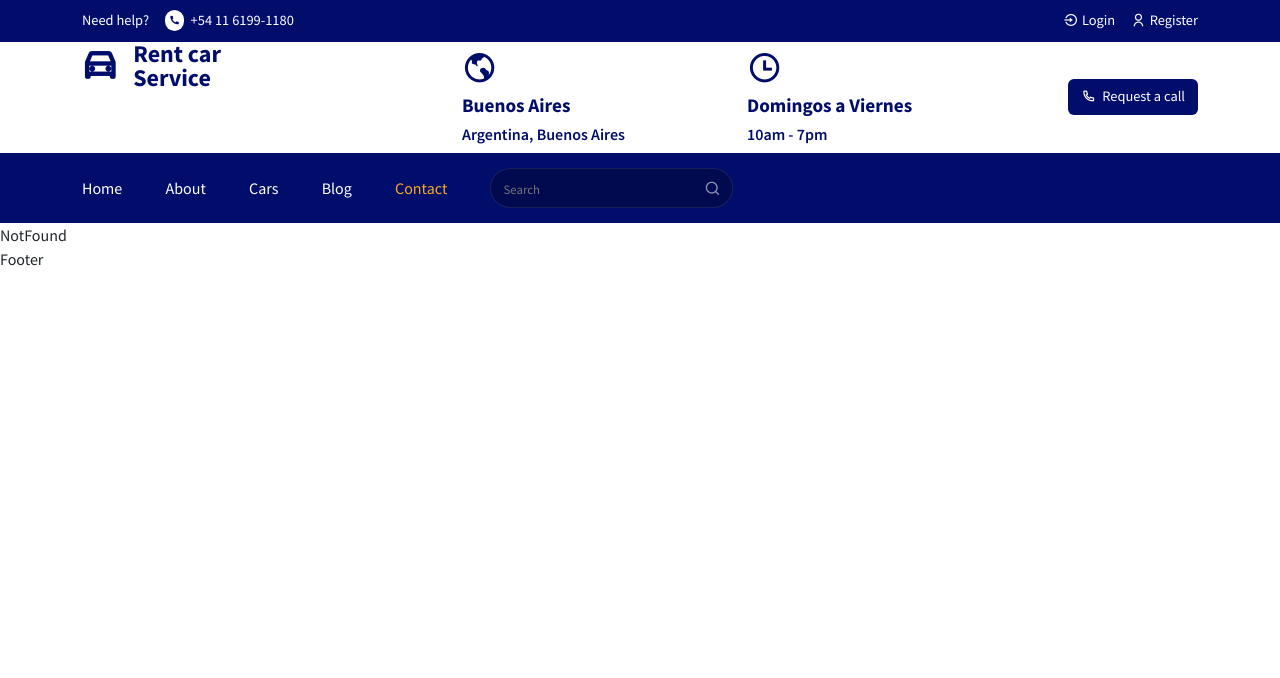
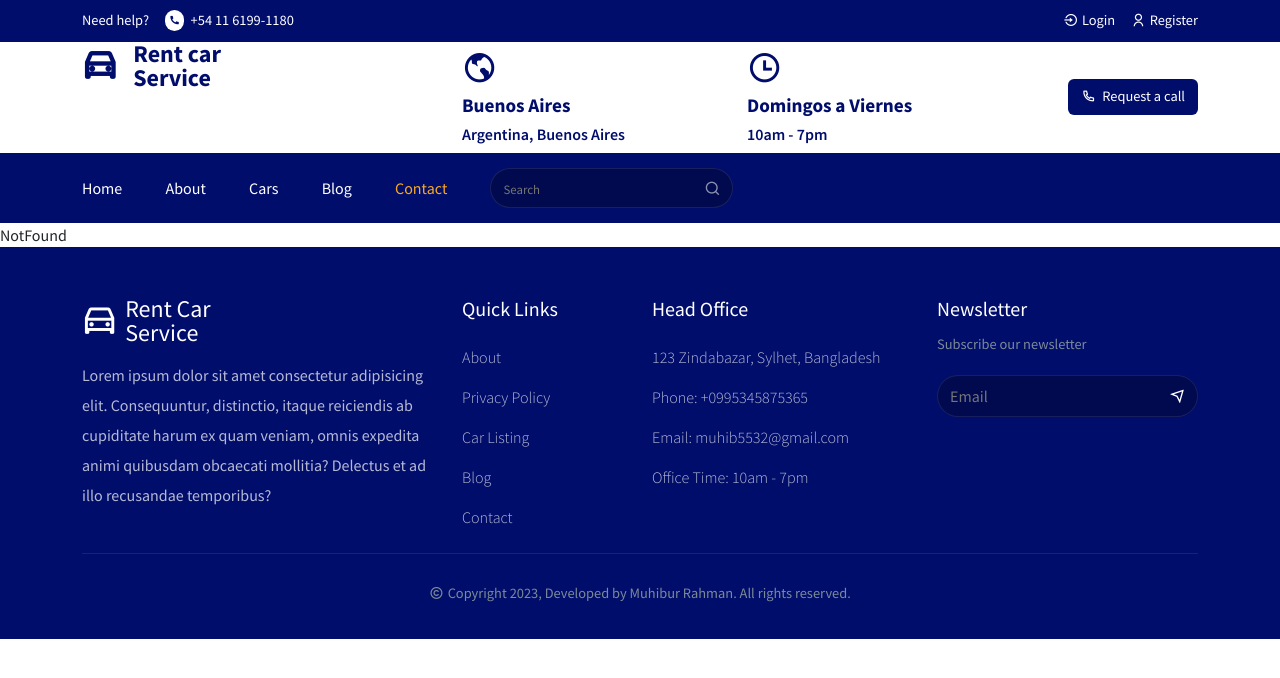
Before and after one commit to lautiposti/Car-rental, a React (Create React App) app: page /contact in a window 1280 px wide. Shown: the top 678 px of the page. Built offline with nearby package versions, Linux system fonts and the light colour scheme.

Commit message:
Terminado el Footer y el css

```diff
--- a/src/components/Footer/Footer.jsx
+++ b/src/components/Footer/Footer.jsx
@@ -1,7 +1,111 @@
 import React from "react";
 
+import { Container, Row, Col, ListGroup, ListGroupItem } from "reactstrap";
+import { Link } from "react-router-dom";
+import "../../styles/Footer.css";
+
+const quickLinks = [
+  {
+    path: "/about",
+    display: "About",
+  },
+
+  {
+    path: "#",
+    display: "Privacy Policy",
+  },
+
+  {
+    path: "/cars",
+    display: "Car Listing",
+  },
+  {
+    path: "/blogs",
+    display: "Blog",
+  },
+
+  {
+    path: "/contact",
+    display: "Contact",
+  },
+];
+
 const Footer = () => {
-  return <div>Footer</div>;
+  const date = new Date();
+  const year = date.getFullYear();
+  return (
+    <footer className="footer">
+      <Container>
+        <Row>
+          <Col lg="4" md="4" sm="12">
+            <div className="logo footer__logo">
+              <h1>
+                <Link to="/home" className=" d-flex align-items-center gap-2">
+                  <i class="ri-car-line"></i>
+                  <span>
+                    Rent Car <br /> Service
+                  </span>
+                </Link>
+              </h1>
+            </div>
+            <p className="footer__logo-content">
+              Lorem ipsum dolor sit amet consectetur adipisicing elit.
+              Consequuntur, distinctio, itaque reiciendis ab cupiditate harum ex
+              quam veniam, omnis expedita animi quibusdam obcaecati mollitia?
+              Delectus et ad illo recusandae temporibus?
+            </p>
+          </Col>
+
+          <Col lg="2" md="4" sm="6">
+            <div className="mb-4">
+              <h5 className="footer__link-title">Quick Links</h5>
+              <ListGroup>
+                {quickLinks.map((item, index) => (
+                  <ListGroupItem key={index} className="p-0 mt-3 quick__link">
+                    <Link to={item.path}>{item.display}</Link>
+                  </ListGroupItem>
+                ))}
+              </ListGroup>
+            </div>
+          </Col>
+
+          <Col lg="3" md="4" sm="6">
+            <div className="mb-4">
+              <h5 className="footer__link-title mb-4">Head Office</h5>
+              <p className="office__info">123 Zindabazar, Sylhet, Bangladesh</p>
+              <p className="office__info">Phone: +0995345875365</p>
+
+              <p className="office__info">Email: muhib5532@gmail.com</p>
+
+              <p className="office__info">Office Time: 10am - 7pm</p>
+            </div>
+          </Col>
+
+          <Col lg="3" md="4" sm="12">
+            <div className="mb-4">
+              <h5 className="footer__link-title">Newsletter</h5>
+              <p className="section__description">Subscribe our newsletter</p>
+              <div className="newsletter">
+                <input type="email" placeholder="Email" />
+                <span>
+                  <i class="ri-send-plane-line"></i>
+                </span>
+              </div>
+            </div>
+          </Col>
+
+          <Col lg="12">
+            <div className="footer__bottom">
+              <p className="section__description d-flex align-items-center justify-content-center gap-1 pt-4">
+                <i class="ri-copyright-line"></i>Copyright {year}, Developed by
+                Muhibur Rahman. All rights reserved.
+              </p>
+            </div>
+          </Col>
+        </Row>
+      </Container>
+    </footer>
+  );
 };
 
 export default Footer;
--- /dev/null
+++ b/src/styles/Footer.css
@@ -0,0 +1,92 @@
+.footer {
+    background: #000d6b;
+    padding-top: 50px;
+    padding-bottom: 15px;
+}
+
+.footer__logo i{
+    color: #fff;
+    font-weight: 400;
+}
+
+.footer__logo span {
+    color: #fff;
+    font-weight: 500;
+}
+
+.footer__logo-content {
+    color: rgba(255, 255, 255, 0.715);
+    margin-top: 15px;
+    line-height: 30px;
+}
+
+.quick__link {
+    border: none !important;
+    background: transparent !important;
+}
+
+.quick__link a{
+    color: rgba(255, 255, 255, 0.715);
+    text-decoration: none;
+    font-weight: 300;
+    transition: 0.3s;
+}
+
+.quick__link a:hover {
+    color: #f9a826;
+}
+
+.footer__link-title {
+    color: #fff;
+}
+
+.office__info {
+    color: rgba(255, 255, 255, 0.715);
+    font-weight: 300;
+}
+
+.newsletter {
+    display: flex;
+    align-items: center;
+    justify-content: space-between;
+    padding: 8px 12px;
+    border: 1px solid #7c8a972f;
+    border-radius: 50px;
+    background: #020a4de9;
+}
+
+.newsletter input {
+    background: transparent;
+    color: #fff;
+    border: none;
+    outline: none;
+}
+
+.newsletter span i {
+    color: #fff;
+}
+
+.footer__bottom {
+    border-top: 1px solid #7c8a972f;
+}
+
+@media only screen and (max-width: 768px) {
+    .footer__logo-content {
+        font-size: 0.8rem;
+    }
+
+
+    .quick__link, .office__info {
+        font-size: 0.8rem;
+        line-height: 1.5rem;
+    }
+
+    .footer__link-title {
+        font-size: 1rem;
+        margin-top: 15px;
+    }
+
+    .footer__bottom p {
+        font-size: 0.7rem;
+    }
+}
```
